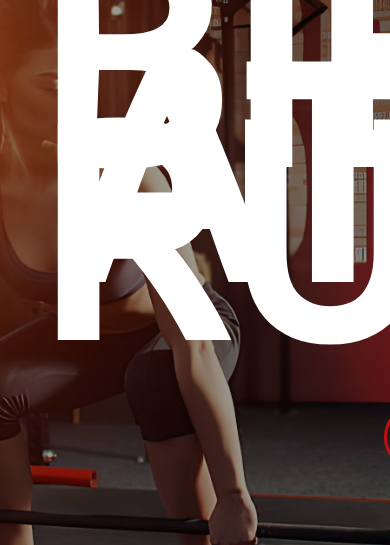
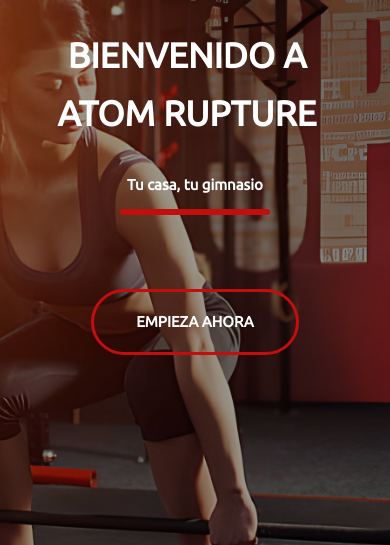
Before and after one commit to AtomRupture/proyecto_rupture, a PHP site: page / in a window 390 px wide; the page is wider, and only the part inside the window is pictured. Shown: the part 103-648 px from the top of that part. Run offline with PHP 8.4, Linux system fonts and the light colour scheme; some libraries are stand-ins or nearby versions.

Commit message:
solución problema tamaño letra en responsive

```diff
--- a/css/style.css
+++ b/css/style.css
@@ -379,7 +379,7 @@ header{
 
 @media screen and (max-width:500px){
     .Text_princp{
-        font-size: 300px;
+
         margin-left: 1rem;
         max-width: 60rem;
 
```
